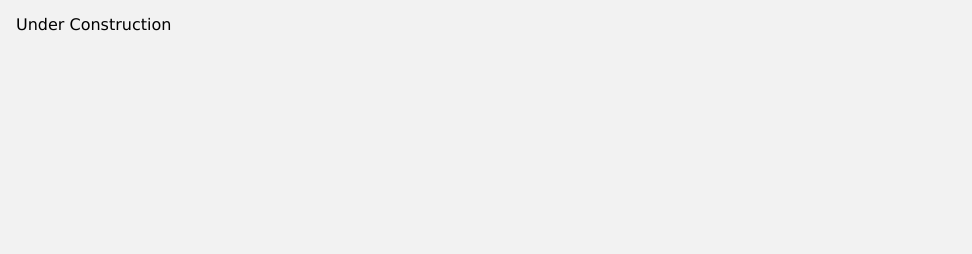
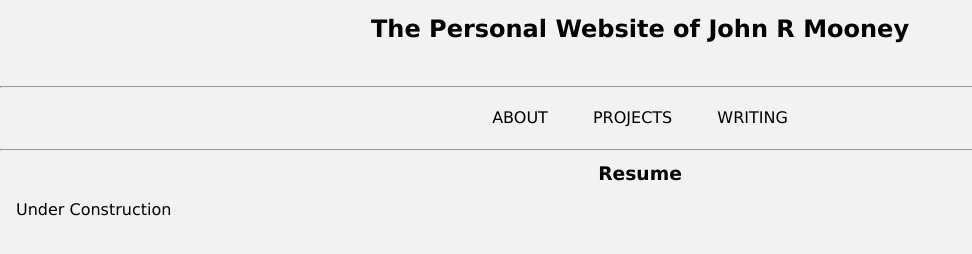
Before and after one commit to mooneyj26/PersonalWebsite, a plain HTML site: page index.html in a window 1280 px wide. Shown: the whole page, without its empty margins (0-972 px from the left). Drawn offline with Linux system fonts and the light colour scheme.

Commit message:
Update index.html

```diff
--- a/index.html
+++ b/index.html
@@ -11,6 +11,19 @@
   <script src="resources/scripts.js"></script>
 </head>
 <body>
+  <h2>The Personal Website of John R Mooney</h2>
+  <h6> </h6>
+  <br>
+  <hr>
+      <div class="menu">
+            <a href="#" class="link"> <div class="title">About</div> </a>
+
+            <a href="#" class="link"><div class="title">Projects</div></a>
+
+            <a href="#" class="link"><div class="title">Writing</div></a>
+      </div>
+  <hr>
+  <h3>Resume</h3>
     <p>Under Construction</p>
 </body>
 </html>
```
